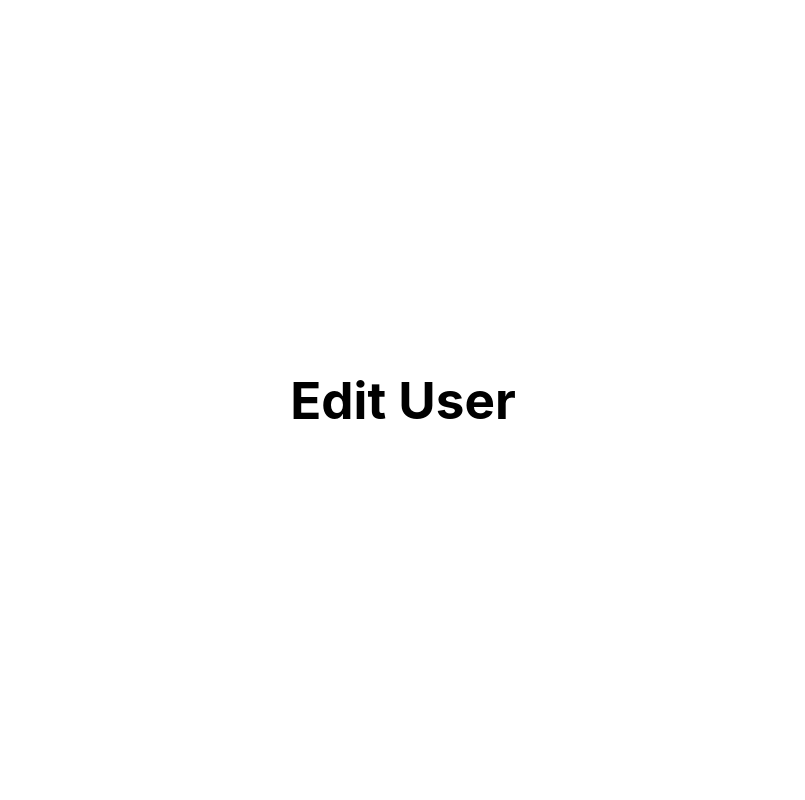
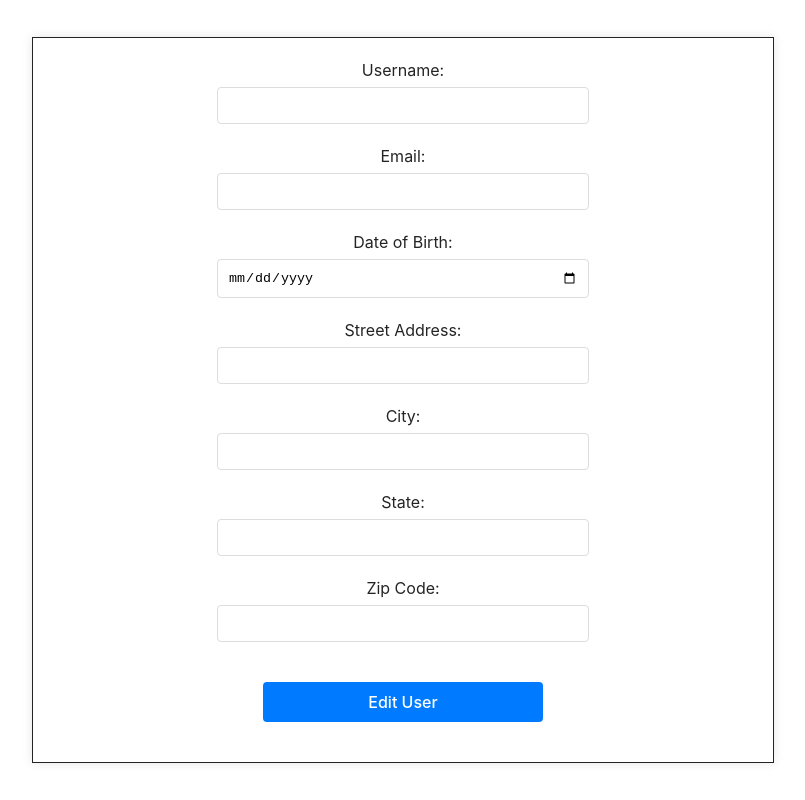
Before and after one commit to CloudyStripe/db-sandbox, a React (Vite) app: page /edit in a window 1280 px wide. Shown: the whole page, without its empty margins (237-1042 px from the left). Built offline with nearby package versions, Linux system fonts and the light colour scheme.

Commit message:
edit user functionality.

```diff
--- a/src/App.tsx
+++ b/src/App.tsx
@@ -43,6 +43,10 @@ export const App = () => {
     {
       path: "/retrieveAll",
       element: <RetrieveAll/>
+    },
+    {
+      path: "./edit",
+      element: <Edit/>
     }
   ]);
 
--- a/src/database/userDB.ts
+++ b/src/database/userDB.ts
@@ -1,4 +1,4 @@
-import { AddDeleteUserDbResponse, RetrieveUserDbResponse, RetrieveUsersDbResponse, User } from "../types/userTypes";
+import { IUsersModiciationResponse, IRetrieveUserDbResponse, IRetrieveUsersDbResponse, User } from "../types/userTypes";
 
 export class UserDB {
     private _db: IDBDatabase | null;
@@ -19,6 +19,7 @@ export class UserDB {
 
         connection.onupgradeneeded = (event) => {
             this._db = (event.target as IDBOpenDBRequest).result;
+            //in-line key
             const store = this._db.createObjectStore('users', { keyPath: 'email' });
 
             store.createIndex('username', 'username', { unique: true });
@@ -30,7 +31,7 @@ export class UserDB {
         }
     }
 
-    async addUser(user: User, successCallback: (addUserSucess: AddDeleteUserDbResponse) => void, errorCallback: (addUserError: AddDeleteUserDbResponse) => void) {
+    async addUser(user: User, successCallback: (addUserSucess: IUsersModiciationResponse) => void, errorCallback: (addUserError: IUsersModiciationResponse) => void) {
         if (this._db) {
             const transaction = this._db.transaction('users', 'readwrite');
             const store = transaction.objectStore('users');
@@ -58,7 +59,7 @@ export class UserDB {
         }
     }
 
-    async getUser(email: string, successCallback: (retrieveUserSucess: RetrieveUserDbResponse) => void, errorCallback: (retrieveUserError: RetrieveUserDbResponse) => void) {
+    async getUser(email: string, successCallback: (retrieveUserSucess: IRetrieveUserDbResponse) => void, errorCallback: (retrieveUserError: IRetrieveUserDbResponse) => void) {
         if (this._db) {
             const transaction = this._db.transaction('users', 'readonly');
             const store = transaction.objectStore('users');
@@ -93,7 +94,7 @@ export class UserDB {
         }
     }
 
-    async getAllUsers(successCallback: (retrieveUserSucess: RetrieveUsersDbResponse) => void, errorCallback: (retrieveUsersError: RetrieveUsersDbResponse) => void) {
+    async getAllUsers(successCallback: (retrieveUserSucess: IRetrieveUsersDbResponse) => void, errorCallback: (retrieveUsersError: IRetrieveUsersDbResponse) => void) {
         if (this._db) {
             const transaction = this._db.transaction('users', 'readonly');
             const store = transaction.objectStore('users');
@@ -128,7 +129,7 @@ export class UserDB {
         }
     }
 
-    async deleteUser(email: string, successCallback: (deleteUserSucess: AddDeleteUserDbResponse) => void, errorCallback: (deleteUserError: AddDeleteUserDbResponse) => void) {
+    async deleteUser(email: string, successCallback: (deleteUserSucess: IUsersModiciationResponse) => void, errorCallback: (deleteUserError: IUsersModiciationResponse) => void) {
         if (this._db) {
             const transaction = this._db.transaction('users', 'readwrite');
             const store = transaction.objectStore('users');
@@ -138,7 +139,7 @@ export class UserDB {
 
                 successCallback({
                     userName: email,
-                    message: 'User deleted successfully.'
+                    message:  `User ${email} deleted successfully.`
                 });
 
             }
@@ -153,4 +154,28 @@ export class UserDB {
             }
         }
     }
+
+    async editUser(user: User, successCallback: (editUserSucess: IUsersModiciationResponse) => void, errorCallback: (editUserError: IUsersModiciationResponse) => void) {
+        if (this._db) {
+            const transaction = this._db.transaction('users', 'readwrite');
+            const store = transaction.objectStore('users');
+            const request = store.put(user);
+
+            request.onsuccess = () => {
+                successCallback({
+                    userName: user.username,
+                    message: `User ${user.username} successfully edited.`
+                });
+            }
+
+            request.onerror = (event) => {
+                const error = (event.target as IDBRequest).error?.message;
+
+                errorCallback({
+                    userName: user.username,
+                    message: error || 'Unexpected error editing user.'
+                });
+            }
+        }
+    }
 }
--- a/src/home/Home.tsx
+++ b/src/home/Home.tsx
@@ -16,6 +16,9 @@ export const Home = () => {
             <button className="form-button">
                 <Link to={'/retrieveAll'}>Retrieve All Users</Link>
             </button>
+            <button className="form-button">
+                <Link to={'/edit'}>Edit User</Link>
+            </button>
         </div>
     )
 }
--- a/src/operations/Add.tsx
+++ b/src/operations/Add.tsx
@@ -1,5 +1,5 @@
 import { useContext, useState } from 'react';
-import { AddDeleteUserDbResponse, User } from '../types/userTypes';
+import { IUsersModiciationResponse, User } from '../types/userTypes';
 import { UserContext } from '../context/userContext';
 
 export const Add: React.FC = () => {
@@ -25,11 +25,11 @@ export const Add: React.FC = () => {
     });
   }
 
-  const onSuccessfulAdd = (addUserSucess: AddDeleteUserDbResponse) => {
+  const onSuccessfulAdd = (addUserSucess: IUsersModiciationResponse) => {
     setDbOperationResult(`User ${addUserSucess.userName} added successfully.`);
   }
 
-  const onFailedAdd = (addUserFailed: AddDeleteUserDbResponse) => {
+  const onFailedAdd = (addUserFailed: IUsersModiciationResponse) => {
     setDbOperationResult(`Error adding user: ${addUserFailed.message}`);
   }
 
--- a/src/operations/Delete.tsx
+++ b/src/operations/Delete.tsx
@@ -1,6 +1,6 @@
 import { useContext, useState } from 'react';
 import { UserContext } from '../context/userContext';
-import { AddDeleteUserDbResponse } from '../types/userTypes';
+import { IUsersModiciationResponse } from '../types/userTypes';
 
 export const Delete: React.FC = () => {
 
@@ -13,13 +13,13 @@ export const Delete: React.FC = () => {
     setEmail(e.target.value);
   }
 
-  const onSuccessfulDelete = (deleteUserSuccess: AddDeleteUserDbResponse) => {
+  const onSuccessfulDelete = (deleteUserSuccess: IUsersModiciationResponse) => {
     const user = deleteUserSuccess.userName;
 
     setDbOperationResult(`User ${user} deleted successfully.`);
   }
 
-  const onFailedDelete = (deleteUserFailure: AddDeleteUserDbResponse) => {
+  const onFailedDelete = (deleteUserFailure: IUsersModiciationResponse) => {
     setDbOperationResult(`Error retrieving user: ${deleteUserFailure.message}`);
   }
 
--- a/src/operations/Edit.tsx
+++ b/src/operations/Edit.tsx
@@ -1,7 +1,127 @@
-export const Edit = () => {
-    return (
-        <div>
-            <h1>Edit User</h1>
+import { useContext, useState } from 'react';
+import { IUsersModiciationResponse, User } from '../types/userTypes';
+import { UserContext } from '../context/userContext';
+
+export const Edit: React.FC = () => {
+
+  const userContext = useContext(UserContext);
+
+  const [dbOperationResult, setDbOperationResult] = useState<string | null>(null);
+
+  const [userData, setUserData] = useState<User>({
+    username: '',
+    email: '',
+    dob: '',
+    street: '',
+    city: '',
+    state: '',
+    zip: '',
+  });
+
+  const handleChange = (e: React.ChangeEvent<HTMLInputElement>) => {
+    setUserData({
+      ...userData,
+      [e.target.name]: e.target.value,
+    });
+  }
+
+  const onSuccessfulEdit = (editUserSucess: IUsersModiciationResponse) => {
+    setDbOperationResult(`User ${editUserSucess.userName} edited successfully.`);
+  }
+
+  const onFailedEdit = (editUserFailed: IUsersModiciationResponse) => {
+    setDbOperationResult(`Error adding user: ${editUserFailed.message}`);
+  }
+
+  const handleSubmit = (e: React.FormEvent<HTMLFormElement>) => {
+    e.preventDefault();
+    setDbOperationResult(null);
+    userContext?.editUser(userData, onSuccessfulEdit, onFailedEdit);
+  }
+
+  return (
+    <form onSubmit={handleSubmit} className="form">
+      <div className="form-fields">
+        <div className="form-group">
+          <label htmlFor="username" className="form-label">Username:</label>
+          <input
+            type="text"
+            id="username"
+            name="username"
+            className="form-input"
+            value={userData.username}
+            onChange={handleChange}
+          />
         </div>
-    )
+        <div className="form-group">
+          <label htmlFor="email" className="form-label">Email:</label>
+          <input
+            type="email"
+            id="email"
+            name="email"
+            className="form-input"
+            value={userData.email}
+            onChange={handleChange}
+          />
+        </div>
+        <div className="form-group">
+          <label htmlFor="dob" className="form-label">Date of Birth:</label>
+          <input
+            type="date"
+            id="dob"
+            name="dob"
+            className="form-input"
+            value={userData.dob}
+            onChange={handleChange}
+          />
+        </div>
+        <div className="form-group">
+          <label htmlFor="street" className="form-label">Street Address:</label>
+          <input
+            type="text"
+            id="street"
+            name="street"
+            className="form-input"
+            value={userData.street}
+            onChange={handleChange}
+          />
+        </div>
+        <div className="form-group">
+          <label htmlFor="city" className="form-label">City:</label>
+          <input
+            type="text"
+            id="city"
+            name="city"
+            className="form-input"
+            value={userData.city}
+            onChange={handleChange}
+          />
+        </div>
+        <div className="form-group">
+          <label htmlFor="state" className="form-label">State:</label>
+          <input
+            type="text"
+            id="state"
+            name="state"
+            className="form-input"
+            value={userData.state}
+            onChange={handleChange}
+          />
+        </div>
+        <div className="form-group">
+          <label htmlFor="zip" className="form-label">Zip Code:</label>
+          <input
+            type="text"
+            id="zip"
+            name="zip"
+            className="form-input"
+            value={userData.zip}
+            onChange={handleChange}
+          />
+        </div>
+        <button type="submit" className="form-button">Edit User</button>
+      </div>
+      <div className="operationInformation">{dbOperationResult}</div>
+    </form>
+  );
 }
--- a/src/operations/Retrieve.tsx
+++ b/src/operations/Retrieve.tsx
@@ -1,6 +1,6 @@
 import { useContext, useState } from 'react';
 import { UserContext } from '../context/userContext';
-import { RetrieveUserDbResponse } from '../types/userTypes';
+import { IRetrieveUserDbResponse } from '../types/userTypes';
 
 export const Retrieve: React.FC = () => {
 
@@ -13,7 +13,7 @@ export const Retrieve: React.FC = () => {
     setEmail(e.target.value);
   }
 
-  const onSuccessfulRetrieve = (retrieveUserSucess: RetrieveUserDbResponse) => {
+  const onSuccessfulRetrieve = (retrieveUserSucess: IRetrieveUserDbResponse) => {
     const user = retrieveUserSucess.user;
 
     if(user){
@@ -35,7 +35,7 @@ export const Retrieve: React.FC = () => {
     }
   }
 
-  const onFailedRetrieve = (retrieveUserFailure: RetrieveUserDbResponse) => {
+  const onFailedRetrieve = (retrieveUserFailure: IRetrieveUserDbResponse) => {
     setDbOperationResult(`Error retrieving user: ${retrieveUserFailure.message}`);
   }
 
--- a/src/operations/RetrieveAll.tsx
+++ b/src/operations/RetrieveAll.tsx
@@ -1,6 +1,6 @@
 import { useContext, useState } from 'react';
 import { UserContext } from '../context/userContext';
-import { RetrieveUsersDbResponse, User } from '../types/userTypes';
+import { IRetrieveUsersDbResponse, User } from '../types/userTypes';
 
 export const RetrieveAll: React.FC = () => {
 
@@ -9,7 +9,7 @@ export const RetrieveAll: React.FC = () => {
   const [users, setUsers] = useState<User[]>([]);
   const [dbOperationError, setDbOperationError] = useState<string | null>(null);
 
-  const onSuccessfulRetrieve = (retrieveUserSuccess: RetrieveUsersDbResponse) => {
+  const onSuccessfulRetrieve = (retrieveUserSuccess: IRetrieveUsersDbResponse) => {
     const users = retrieveUserSuccess.users || [];
     if (users.length > 0) {
       setUsers(users);
@@ -20,7 +20,7 @@ export const RetrieveAll: React.FC = () => {
     }
   }
 
-  const onFailedRetrieve = (retrieveUserFailure: RetrieveUsersDbResponse) => {
+  const onFailedRetrieve = (retrieveUserFailure: IRetrieveUsersDbResponse) => {
     setDbOperationError(`Error retrieving user: ${retrieveUserFailure.message}`);
   }
 
--- a/src/types/userTypes.ts
+++ b/src/types/userTypes.ts
@@ -8,16 +8,16 @@ export interface User {
     zip: string;
   }
 
-export interface AddDeleteUserDbResponse {
+export interface  IUsersModiciationResponse {
   userName: string;
   message: string;
 }
 
-export interface RetrieveUserDbResponse {
+export interface IRetrieveUserDbResponse {
   user: User | null;
   message: string;
 }
-export interface RetrieveUsersDbResponse {
+export interface IRetrieveUsersDbResponse {
   users: User[] | null;
   message: string;
 }
```
